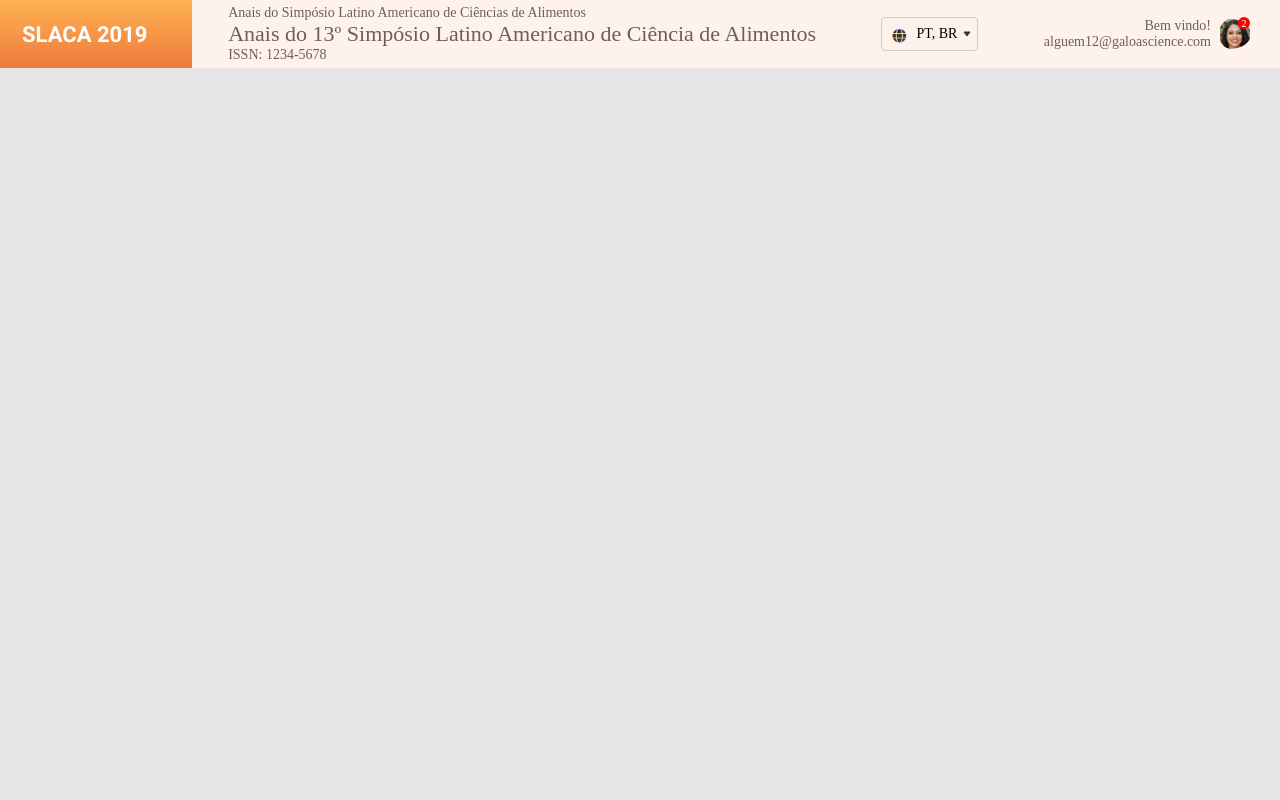
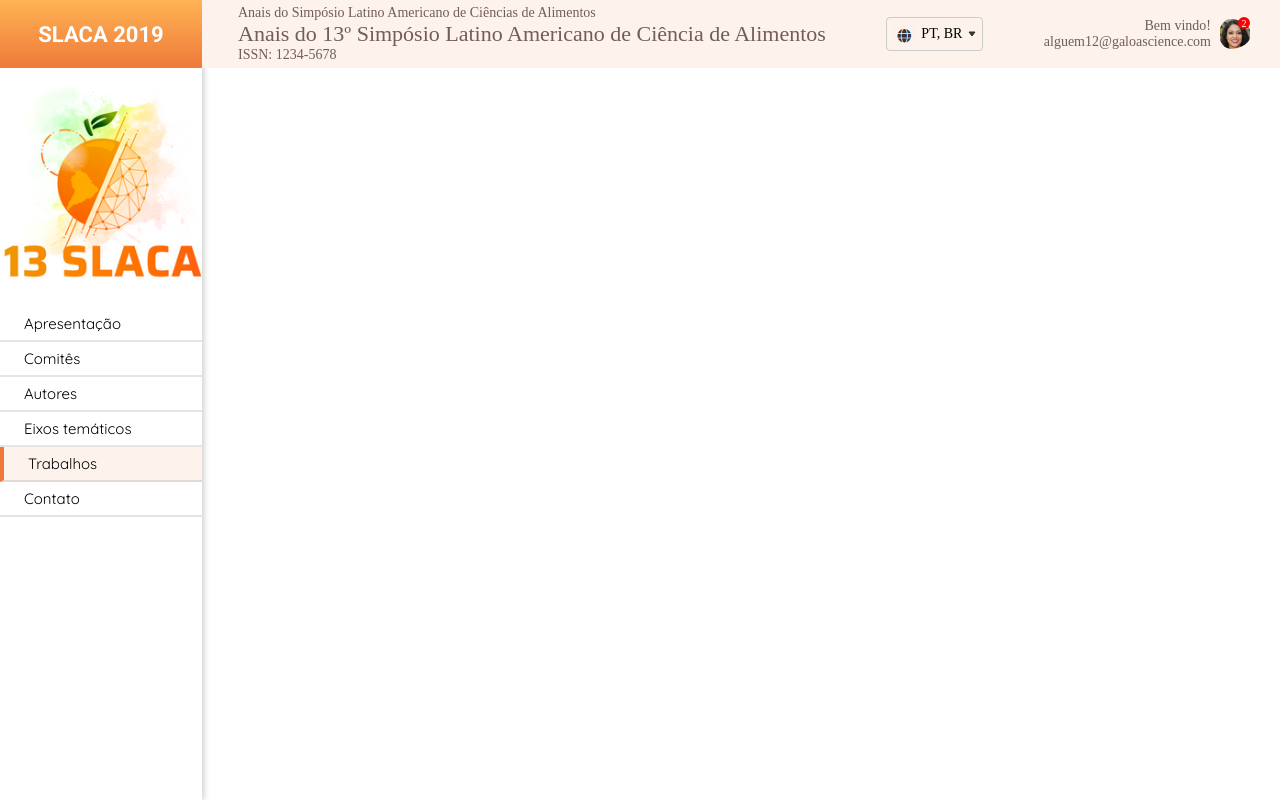
Before and after one commit to HenriqueMorales/chuva, a React (Vite) app: page / in a window 1280 px wide. Built offline with nearby package versions, Linux system fonts and the light colour scheme.

Commit message:
adiciona menu lateral

```diff
--- a/src/App.jsx
+++ b/src/App.jsx
@@ -1,12 +1,16 @@
 import Header from "./components/Header";
+import Nav from "./components/Nav";
 import GlobalStyle from "./styles/GlobalStyle";
 
 function App() {
   return (
-    <>
+    <div className="app">
       <GlobalStyle />
-      <Header />
-    </>
+      <Nav />
+      <div>
+        <Header />
+      </div>
+    </div>
   );
 }
 
--- a/src/components/Header/index.jsx
+++ b/src/components/Header/index.jsx
@@ -1,13 +1,12 @@
 import React from "react";
-import StyledFooter from "./styles";
+import StyledHeader from "./styles";
 import languageImage from "../../assets/language-image.svg";
 import dropdown from "../../assets/dropdown.svg";
 import profilePic from "../../assets/profile-pic.png";
 
-const Footer = () => {
+const Header = () => {
   return (
-    <StyledFooter>
-      <h1>SLACA 2019</h1>
+    <StyledHeader>
       <section>
         <div className="text">
           <p>Anais do Simpósio Latino Americano de Ciências de Alimentos</p>
@@ -30,8 +29,8 @@ const Footer = () => {
           <span>2</span>
         </div>
       </section>
-    </StyledFooter>
+    </StyledHeader>
   );
 };
 
-export default Footer;
+export default Header;
--- a/src/components/Header/styles.js
+++ b/src/components/Header/styles.js
@@ -14,7 +14,8 @@ const StyledHeader = styled.header`
     font-family: "Roboto", sans-serif;
     font-size: 2.2rem;
     height: 100%;
-    padding: 0 22px;
+    justify-content: center;
+
     width: 220px;
   }
 
--- /dev/null
+++ b/src/components/Nav/index.jsx
@@ -0,0 +1,22 @@
+import React from "react";
+import StyledNav from "./styles";
+import sideMenuImg from "../../assets/side-menu-img.png";
+
+const Nav = () => {
+  return (
+    <StyledNav>
+      <h1>SLACA 2019</h1>
+      <img src={sideMenuImg} />
+      <ul>
+        <li>Apresentação</li>
+        <li>Comitês</li>
+        <li>Autores</li>
+        <li>Eixos temáticos</li>
+        <li className="active">Trabalhos</li>
+        <li>Contato</li>
+      </ul>
+    </StyledNav>
+  );
+};
+
+export default Nav;
--- /dev/null
+++ b/src/components/Nav/styles.js
@@ -0,0 +1,42 @@
+import styled from "styled-components";
+
+const StyledNav = styled.nav`
+  box-shadow: 2px 0 6px rgba(0, 0, 0, 0.2);
+  height: 100vh;
+  width: 202px;
+
+  h1 {
+    align-items: center;
+    background: linear-gradient(180deg, #ffb354 0%, #ee7a3a 100%);
+    color: #fff;
+    display: flex;
+    font-family: "Roboto", sans-serif;
+    font-size: 2.2rem;
+    height: 68px;
+    justify-content: center;
+
+    width: 100%;
+  }
+
+  img {
+    width: 100%;
+  }
+
+  ul {
+    font-family: "Quicksand", sans-serif;
+    font-size: 1.5rem;
+    width: 100%;
+
+    li {
+      border-bottom: 2px solid rgba(0, 0, 0, 0.1);
+      padding: 7px 0 7px 24px;
+    }
+
+    li.active {
+      background: var(--light-background);
+      border-left: 4px solid var(--orange);
+    }
+  }
+`;
+
+export default StyledNav;
--- a/src/styles/GlobalStyle.js
+++ b/src/styles/GlobalStyle.js
@@ -14,8 +14,14 @@ export default createGlobalStyle`
     html {
         font-size: 62.5%;
     }
-    body {
-        background: #E5E5E5;
+
+    .app {
+        display: flex;
+        flex-basis: 1;
+
+        div {
+            flex-grow: 1;
+        }
     }
 
 `;
```
Also changed, not shown: src/assets/side-menu-img.png (added).
